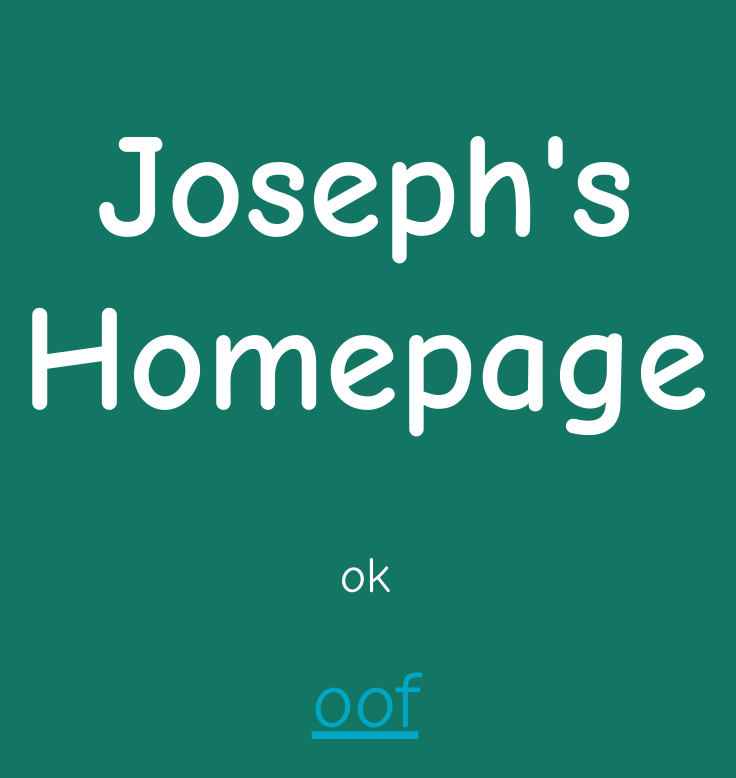
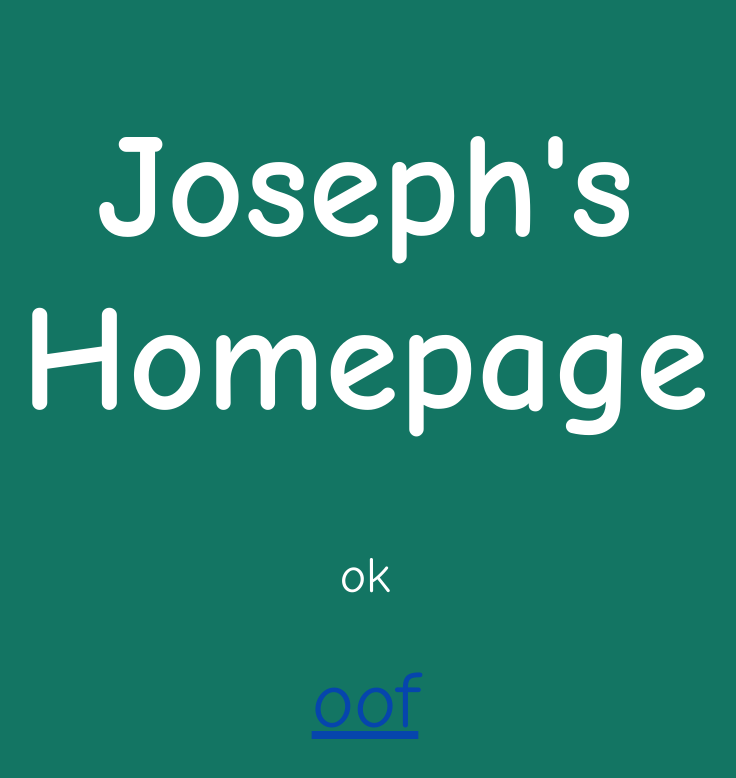
Before and after one commit to jmryan605/jmryan605.github.io, a plain HTML site: page index.html in a window 1280 px wide. Shown: the top 778 px of the page, without its empty margins (275-1011 px from the left). Drawn offline with Linux system fonts and the light colour scheme.

Commit message:
Update index.html

```diff
--- a/index.html
+++ b/index.html
@@ -17,7 +17,7 @@
         font-size: 150px;
       }
       a {
-        color: #00a6c4;font-size: 80px;
+        color: #0645AD;font-size: 80px;
       }
       h2 {
         font-size: 15px;
```
